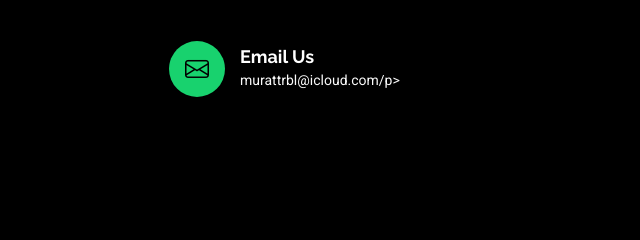
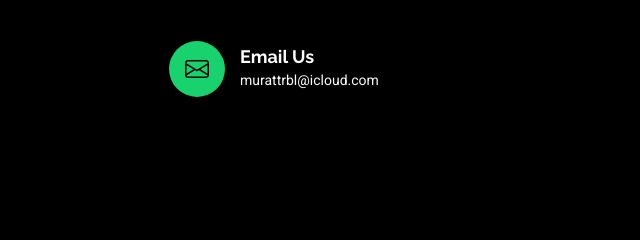
Before and after one commit to muratalarcin/muratalarcin.github.io, a plain HTML site: page contact.html in a window 1280 px wide. Shown: the part 446-686 px from the top of the page, 513-1153 px from the left. Drawn offline with Linux system fonts and the light colour scheme.

Commit message:
düzeltme

```diff
--- a/contact.html
+++ b/contact.html
@@ -129,7 +129,7 @@
               <i class="icon bi bi-envelope flex-shrink-0"></i>
               <div>
                 <h3>Email Us</h3>
-                <p>murattrbl@icloud.com/p>
+                <p>murattrbl@icloud.com</p>
               </div>
             </div>
           </div><!-- End Info Item -->
```
